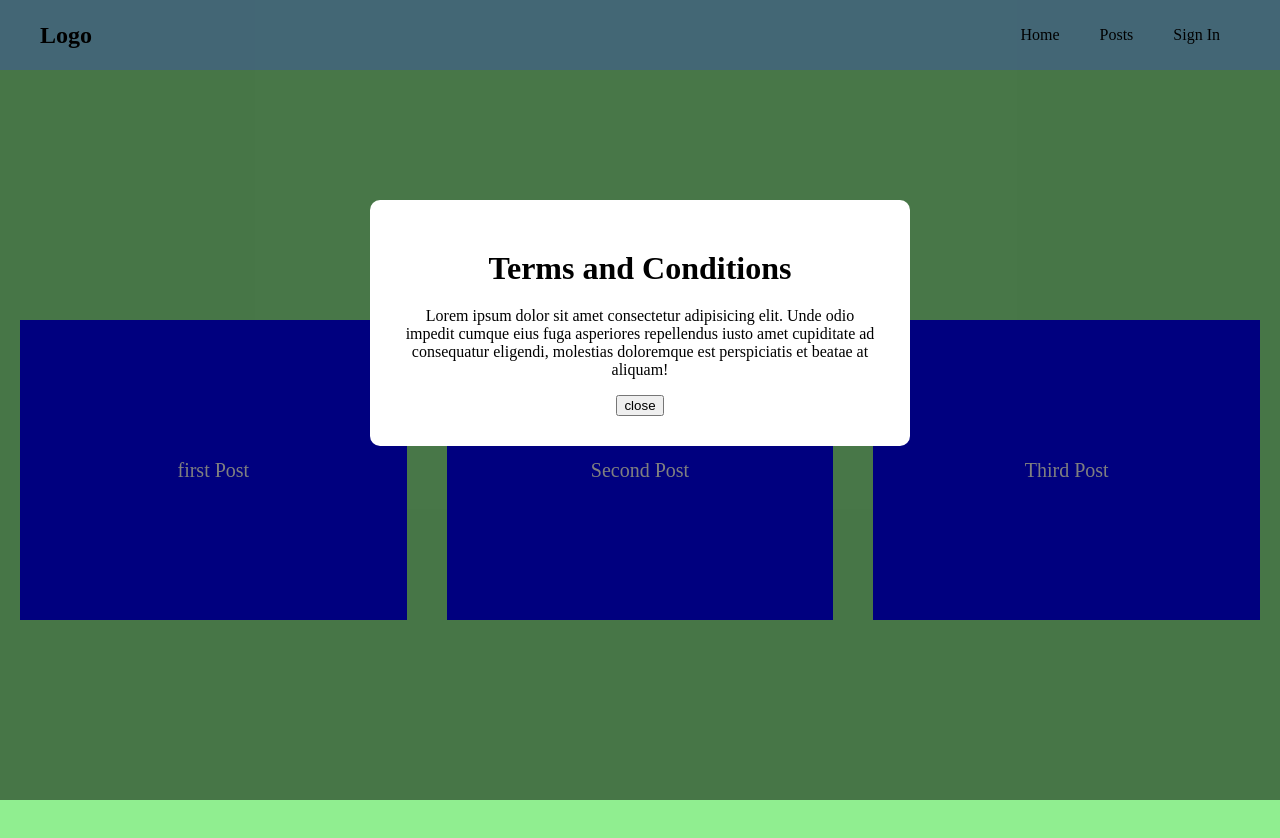
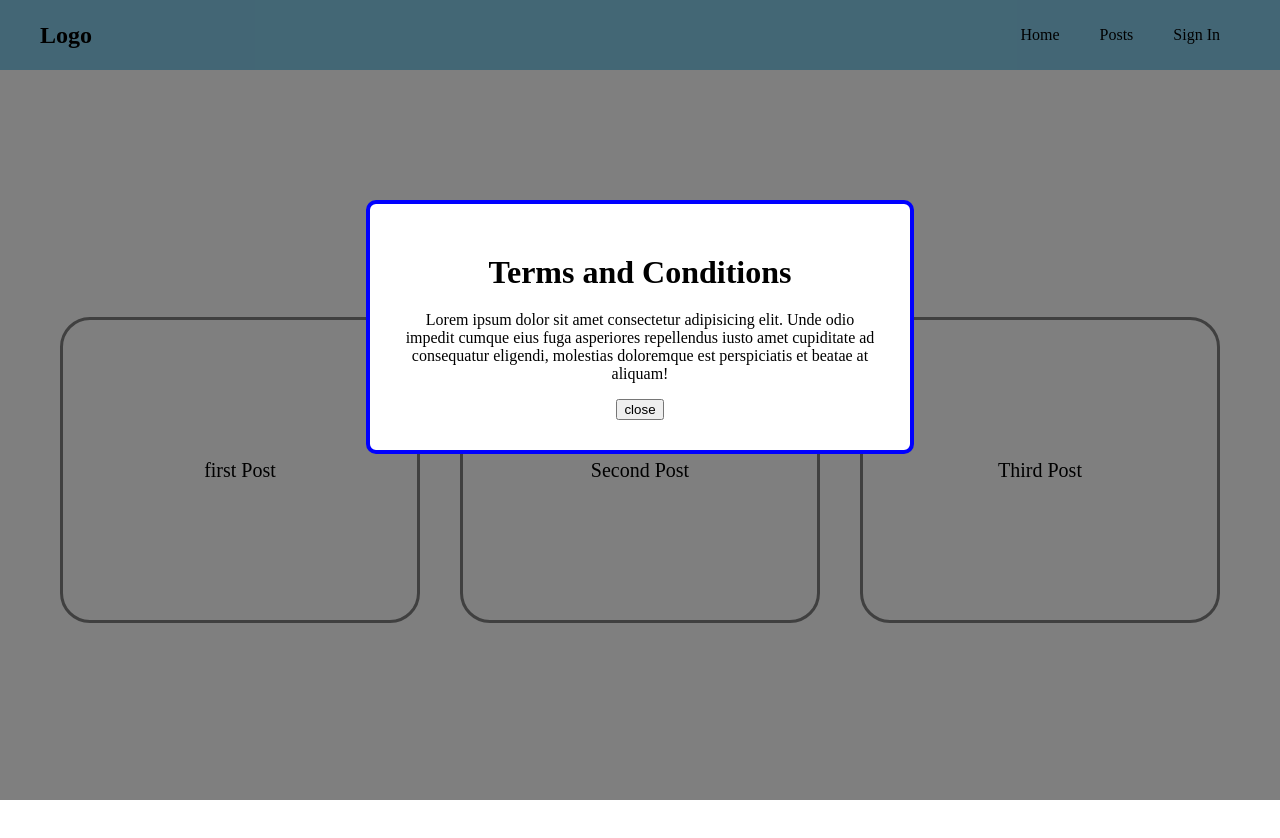
Before and after one commit to Yee-Yee-Mon/learn-react, a React (Create React App) app: page / in a window 1280 px wide. Both pictures are taken after a click on the item "Sign In". Shown: the top 838 px of the page. Built offline with nearby package versions, Linux system fonts and the light colour scheme.

Commit message:
how to use css in react

```diff
--- a/src/App.js
+++ b/src/App.js
@@ -31,7 +31,7 @@
     <>
    <Navbar setShowModal={setShowModal} />
    <PostsList posts={posts}/>
-    {showModal &&<Modal >
+    {showModal &&<Modal>
     <h1>Terms and Conditions</h1>
     <p>Lorem ipsum dolor sit amet consectetur adipisicing elit. Unde odio impedit cumque eius fuga asperiores repellendus iusto amet cupiditate ad consequatur eligendi, molestias doloremque est perspiciatis et beatae at aliquam!</p>
     <button onClick={() =>setShowModal(false)}>close</button>
--- a/src/components/Modal/index.js
+++ b/src/components/Modal/index.js
@@ -2,11 +2,14 @@
 import './index.css'
 import reactDom from 'react-dom'
 
-export default function Modal({children}) {
+export default function Modal({children, danger= false}) {
   return (
     reactDom.createPortal(
       <div className="modal-backdrop">
-        <div className="modal">
+        <div className="modal" style={{
+          border : '4px solid',
+          borderColor : danger ? "red" : "blue"
+        }}>
            {children}
         </div>
 
--- a/src/components/Navbar/index.css
+++ b/src/components/Navbar/index.css
@@ -1,14 +1,6 @@
 nav {
     background-color: skyblue;
     padding: 10px;
-}
-
-.container {
-    display: flex;
-    justify-content: space-between;
-    align-items: center;
-    max-width: 1200px;
-    margin: auto;
 }
 
 .container ul {
--- a/src/components/Navbar/index.js
+++ b/src/components/Navbar/index.js
@@ -3,7 +3,7 @@
 
 export default function Navbar({setShowModal}) {
   return (
-   <nav>
+   <nav className='navbar'>
         <div className='container'>
             <h1 className='logo'>Logo</h1>
             <ul>
--- a/src/components/PostList/index.css
+++ b/src/components/PostList/index.css
@@ -1,5 +1,4 @@
 .postList {
-    background-color: lightgreen;
     height: 100vh;
     display: flex;
     justify-content: center;
@@ -8,13 +7,13 @@
 
 .postList .single-post {
     flex: 1;
-    background-color: blue;
     margin: 20px;
     width: 500px;
     height: 300px;
     display: flex;
     justify-content: center;
     align-items: center;
-    color: white;
     font-size: 20px;
+    border: 3px solid gray;
+    border-radius: 30px;
 }
--- a/src/components/PostList/index.js
+++ b/src/components/PostList/index.js
@@ -4,7 +4,7 @@
 export default function PostsList({posts}) {
     console.log(posts)
   return (
-    <div className='postList'>
+    <div className='postList container'>
         {
             posts.map(post=> (
                 <div className="single-post" key={post.id}>{post.title}</div>
--- a/src/index.css
+++ b/src/index.css
@@ -1,7 +1,13 @@
 body {
   margin: 0;
 }
-
 h1 {
   margin: 0;
 }
+.container {
+  display: flex;
+  justify-content: space-between;
+  align-items: center;
+  max-width: 1200px;
+  margin: auto;
+}
```
